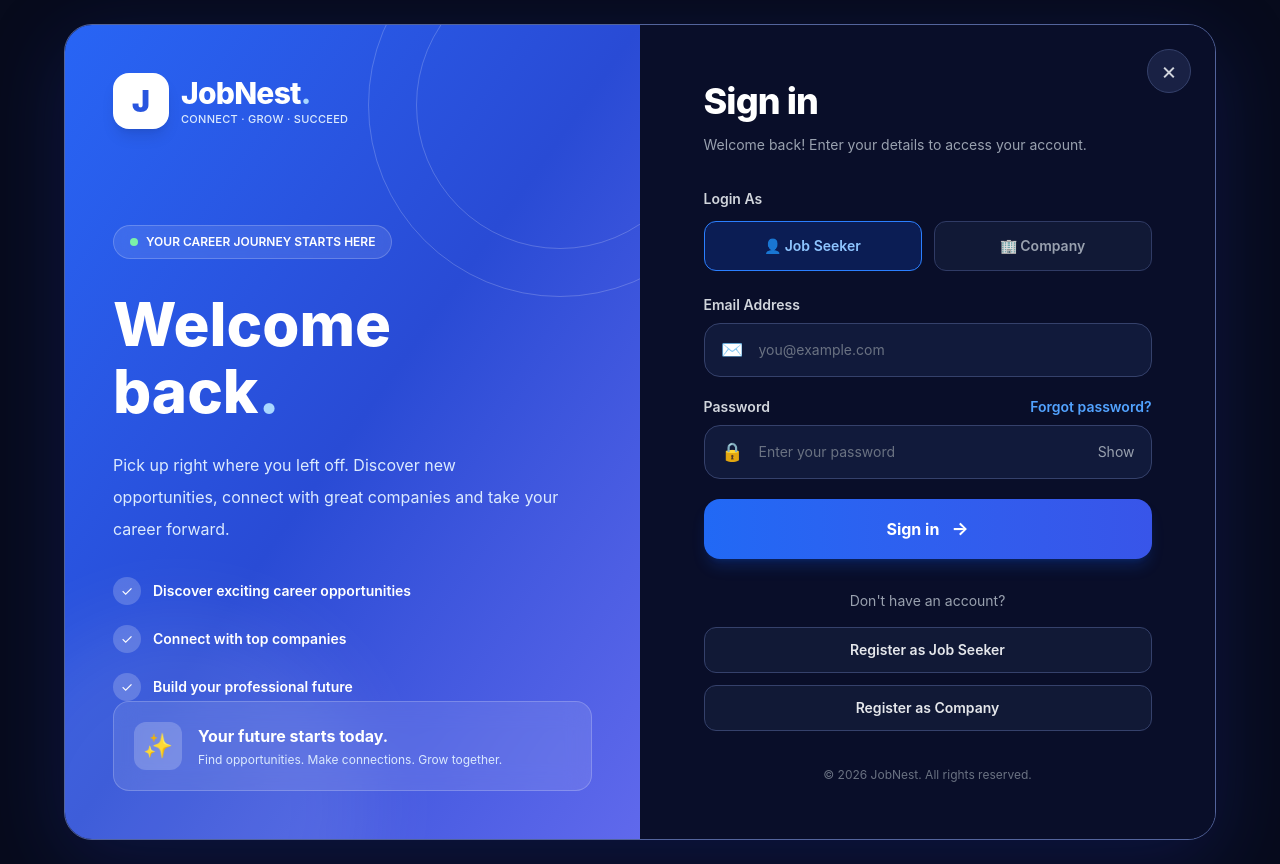
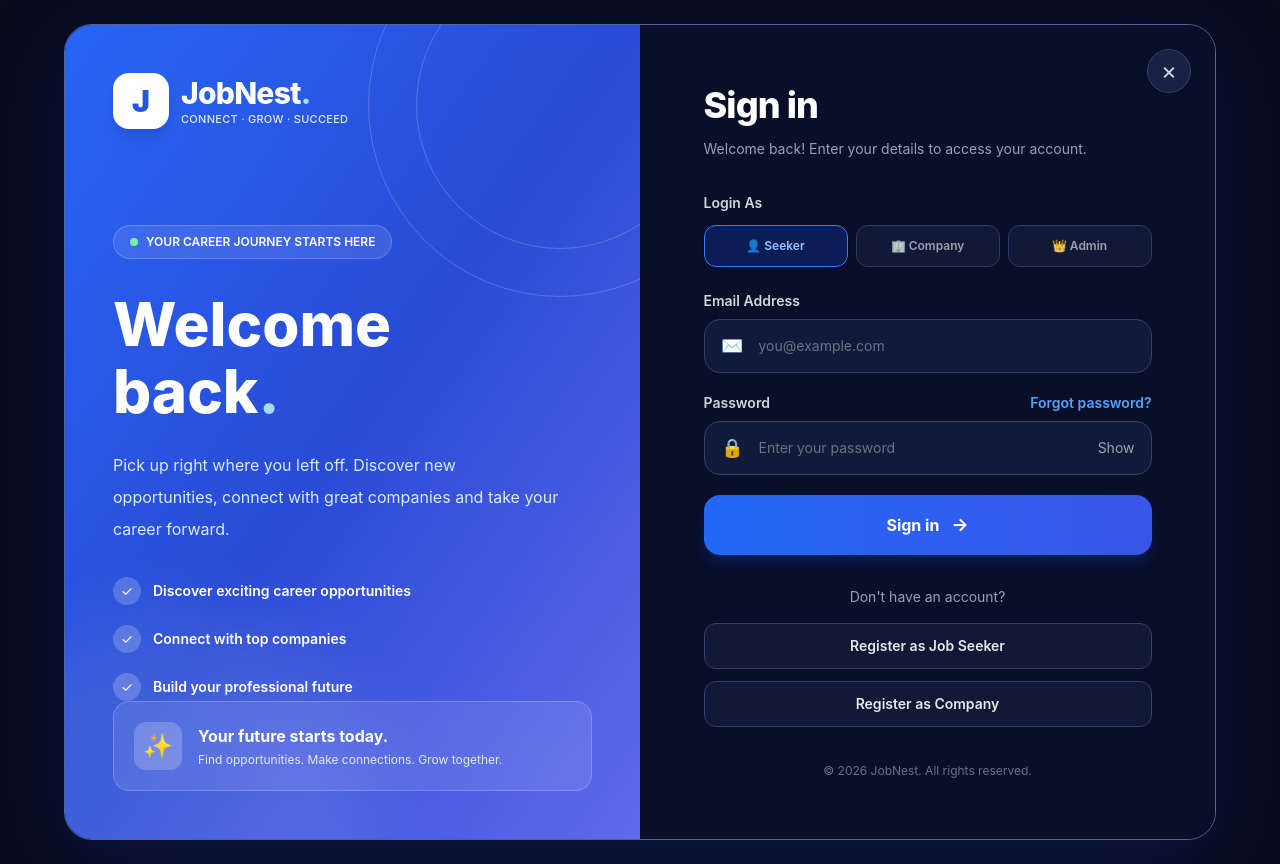
Before and after one commit to goyalgajal30-ctrl/Job-Portal, a React (Vite) app in the folder frontend/myapp/: page /login in a window 1280 px wide. Built offline with nearby package versions, Linux system fonts and the light colour scheme; no server answers.

Commit message:
feat(ui): add admin role selector to login page

```diff
--- a/frontend/myapp/src/Login.jsx
+++ b/frontend/myapp/src/Login.jsx
@@ -185,17 +185,17 @@ function Login() {
                   Login As
                 </label>
 
-                <div className="grid grid-cols-2 gap-3">
+                <div className="grid grid-cols-3 gap-2">
                   <button
                     type="button"
                     onClick={() => setFormData({ ...formData, role: "user" })}
-                    className={`rounded-xl border px-4 py-3.5 text-sm font-semibold transition ${
+                    className={`rounded-xl border px-3 py-3 text-xs font-semibold transition ${
                       formData.role === "user"
-                        ? "border-blue-500 bg-blue-600/20 text-blue-300"
+                        ? "border-blue-500 bg-blue-600/20 text-blue-300 shadow-sm"
                         : "border-[#303b65] bg-[#111936] text-gray-400 hover:border-blue-500"
                     }`}
                   >
-                    👤 Job Seeker
+                    👤 Seeker
                   </button>
 
                   <button
@@ -203,13 +203,27 @@ function Login() {
                     onClick={() =>
                       setFormData({ ...formData, role: "company" })
                     }
-                    className={`rounded-xl border px-4 py-3.5 text-sm font-semibold transition ${
+                    className={`rounded-xl border px-3 py-3 text-xs font-semibold transition ${
                       formData.role === "company"
-                        ? "border-blue-500 bg-blue-600/20 text-blue-300"
+                        ? "border-blue-500 bg-blue-600/20 text-blue-300 shadow-sm"
                         : "border-[#303b65] bg-[#111936] text-gray-400 hover:border-blue-500"
                     }`}
                   >
                     🏢 Company
+                  </button>
+
+                  <button
+                    type="button"
+                    onClick={() =>
+                      setFormData({ ...formData, role: "admin" })
+                    }
+                    className={`rounded-xl border px-3 py-3 text-xs font-semibold transition ${
+                      formData.role === "admin"
+                        ? "border-violet-500 bg-violet-600/20 text-violet-300 shadow-sm"
+                        : "border-[#303b65] bg-[#111936] text-gray-400 hover:border-violet-500"
+                    }`}
+                  >
+                    👑 Admin
                   </button>
                 </div>
               </div>
```
